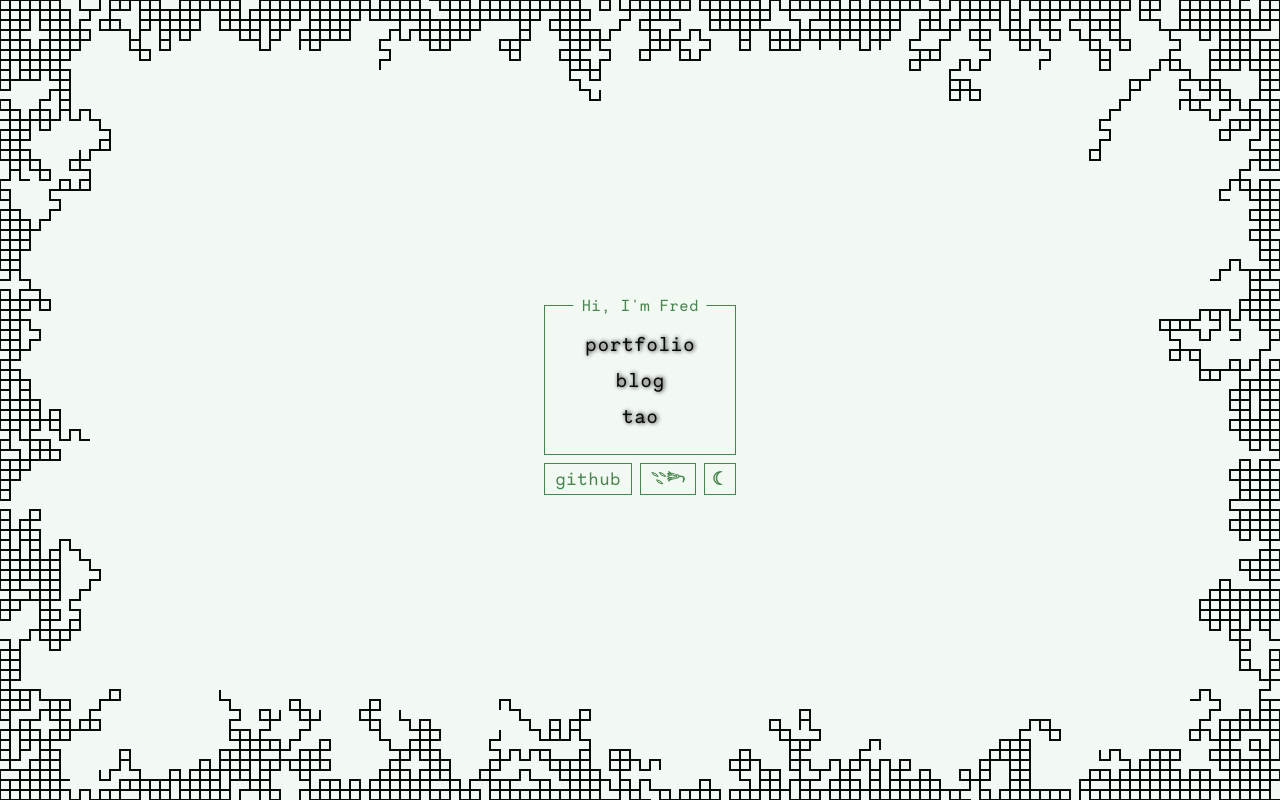
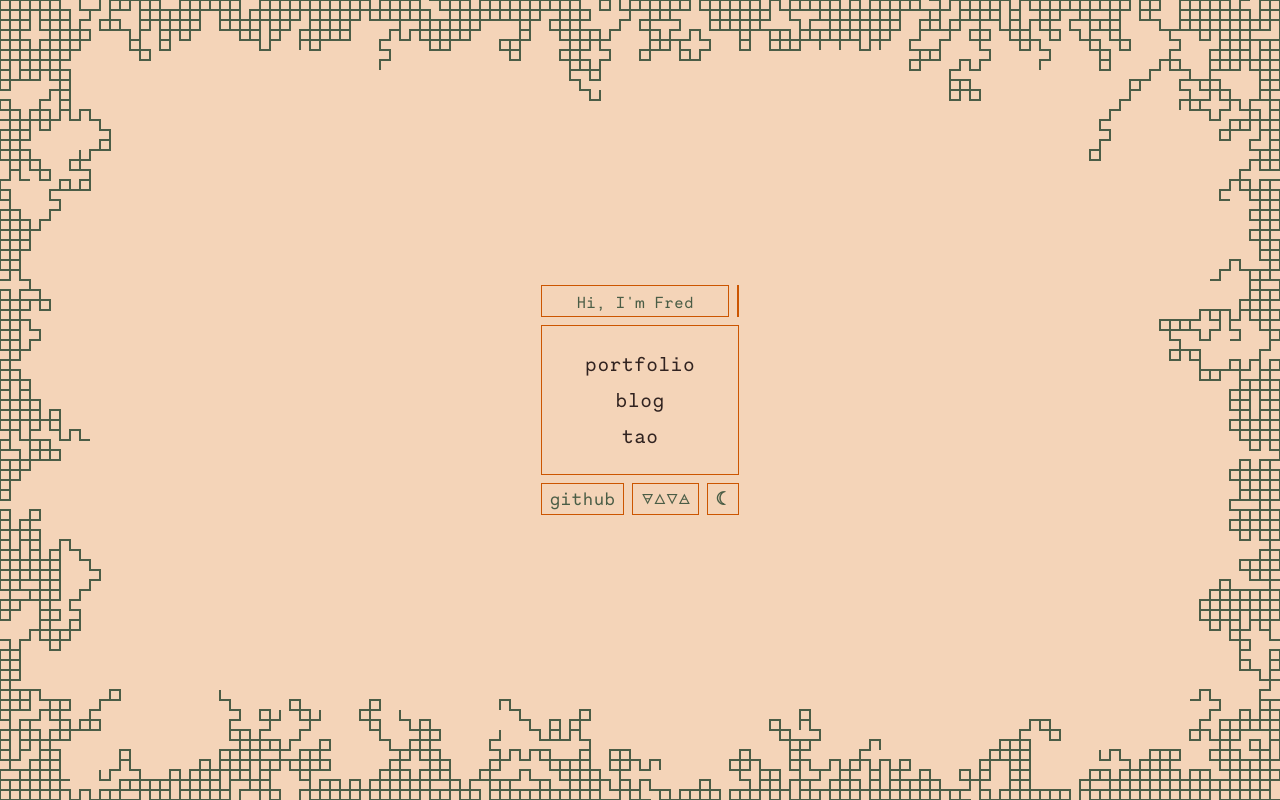
Before and after one commit to fbold/fbold.dev, an Astro site: page / in a window 1280 px wide. Built offline with nearby package versions, Linux system fonts and the light colour scheme; Astro itself is replaced by a stand-in of ours; animation ran at ten frames a second.

Commit message:
redid whole colour scheme

```diff
--- a/src/components/meander.astro
+++ b/src/components/meander.astro
@@ -2,10 +2,7 @@
 
 ---
 
-<canvas
-  id="animated-canvas"
-  class="fixed inset-0 z-0 invert-0 dark:invert-100 transition-[filter]"
-></canvas>
+<canvas id="animated-canvas" class="fixed inset-0 z-0"></canvas>
 
 <script is:inline>
   const LINE_DENSITY = 0.05
@@ -105,7 +102,7 @@
         // draw the path
         ctx.beginPath()
         ctx.lineWidth = 2
-        ctx.strokeStyle = "#070a08"
+        ctx.strokeStyle = "#4A5D46"
         const centerX = canvas.width / 2
         const centerY = canvas.height / 2
         // const g = ctx.createRadialGradient(
--- a/src/pages/index.astro
+++ b/src/pages/index.astro
@@ -26,31 +26,32 @@ const miscButtons = [
     <meta name="generator" content={Astro.generator} />
     <title>Astro</title>
   </head>
-  <body
-    class="dm--animate bg-bg dark:bg-bg-d dark:text-text-d text-text font-main text-md"
-  >
+  <body class="bg-surface text-primary font-main text-md">
     <Meander />
     <div
       class="h-full w-full max-w-lg mx-auto flex flex-col items-center justify-center"
     >
       <div class="relative mx-20 flex flex-col gap-2">
-        <div
-          class="dm--animate text-center bg-bg dark:bg-bg-d absolute p-1 px-2 left-1/2 -translate-x-1/2 text-nowrap -translate-y-1/2"
-        >
-          <h1 class="">Hi, I'm Fred</h1>
-          <!-- This is the landing page, these are relevant links: -->
+        <div class="flex w-full h-8 gap-2">
+          <div
+            class="text-center bg-surface border border-accent p-1 px-2 w-full"
+          >
+            <h1 class="">Hi, I'm Fred</h1>
+            <!-- This is the landing page, these are relevant links: -->
+          </div>
+          <button class="border border-accent aspect-square text-center p-0 text-lg"></button>
         </div>
         <div
-          class="dm--animate flex flex-col gap-2 bg-bg dark:bg-bg-d text-center text-xl items-center justify-center border border-text p-6 px-10"
+          class="flex flex-col gap-2 bg-surface text-secondary text-center text-xl items-center justify-center border border-accent p-6 px-10"
         >
           {
             links.map((link) => (
               <a
-                class="blur--link relative group text-shadow-m cursor-pointer w-min text-bg-d dark:text-bg no-underline"
+                class="blur--link relative group  cursor-pointer w-min text-bg-d dark:text-bg no-underline"
                 href={link.href}
               >
                 {link.name}
-                <span class="h-[2px] bg-bg-d dark:bg-bg w-full absolute top-[15px] block transition-[scale,opacity] duration-300 scale-0 group-hover:scale-100 opacity-0 group-hover:opacity-100 origin-center" />
+                <!-- <span class="h-[6px] bg-surface w-full absolute top-[12.5px] block transition-[scale,opacity] duration-300 scale-0 group-hover:scale-100 opacity-0 group-hover:opacity-100 origin-center" /> -->
               </a>
             ))
           }
@@ -60,7 +61,7 @@ const miscButtons = [
             miscButtons.map((b) => (
               <a
                 type="button"
-                class="dm--animate flex-grow p-2 text-center items-center justify-center flex bg-bg dark:bg-bg-d text-lg border border-text h-8"
+                class="flex-grow p-2 bg-surface text-center items-center justify-center flex text-lg border border-accent h-8"
                 href={b.href}
               >
                 <span class="blur--link">{b.content}</span>
@@ -69,18 +70,18 @@ const miscButtons = [
           }
           <button
             type="button"
-            class="dm--animate flex items-center justify-center text-md font-bold flex-grow p-2 bg-bg dark:bg-bg-d border border-text h-8"
-            >𓇢𓆸</button
+            class="flex items-center justify-center text-sm flex-grow p-2 bg-surface border border-accent h-8"
+            >🜃🜂🜄🜁</button
           >
           <button
             type="button"
-            class="dark:hidden bg-bg text-lg font-bold cursor-pointer ml-auto border border-text aspect-square h-8"
+            class="dark:hidden bg-surface text-lg font-bold cursor-pointer ml-auto border border-accent aspect-square h-8"
             onclick="toggledarkmode()">☾</button
           >
           <button
             type="button"
             onclick="togglelightmode()"
-            class="hidden dark:block bg-bg-d dark:bg-bg-d text-lg text-center font-bold cursor-pointer ml-auto border border-text aspect-square h-8"
+            class="hidden bg-surface text-lg text-center font-bold cursor-pointer ml-auto border border-accent aspect-square h-8"
             >☀︎</button
           >
         </div>
--- a/src/styles/global.css
+++ b/src/styles/global.css
@@ -25,10 +25,12 @@ body {
 }
 
 @theme {
-	--color-bg: #f2f8f2;
-	--color-bg-d: #070a08;
-	--color-text: #47854E;
-	--color-text-d: #47854E;
+	--color-primary: #412722;
+	--color-primary: #4A5D46;
+	--color-secondary: #312320;
+	--color-surface: #F4D4B8;
+	--color-accent: #CC5500;
+
 	--font-main: "NectoMono", monospace;
 
 	--text-shadow-m: 1px 0 4px;
```
